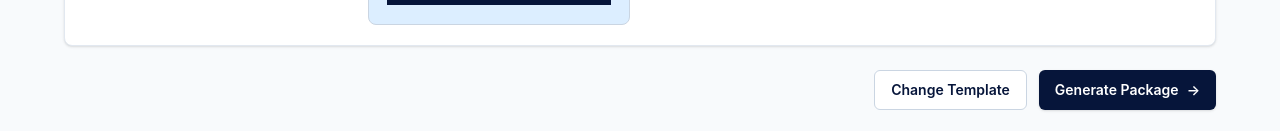
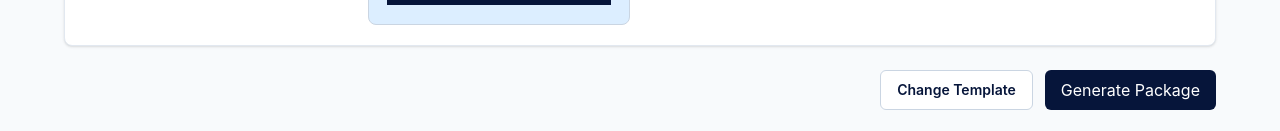
Before and after one commit to paulsjob/media_hub, a Next.js app: page /generate in a window 1280 px wide. Shown: the part 1881-2012 px from the top of the page. Built offline with nearby package versions, Linux system fonts and the light colour scheme.

Commit message:
Connect mock MoDeck render flow

```diff
--- a/src/app/package/page.tsx
+++ b/src/app/package/page.tsx
@@ -4,14 +4,15 @@ import { mediaLab } from "@/lib/media-lab-service";
 export default async function PackagePage({
   searchParams,
 }: {
-  searchParams: Promise<{ outputs?: string }>;
+  searchParams: Promise<{ outputs?: string; renders?: string }>;
 }) {
-  const { outputs = "" } = await searchParams;
+  const { outputs = "", renders = "" } = await searchParams;
   const allOutputs = mediaLab.getOutputFormats();
   const selectedIds = outputs ? outputs.split(",") : allOutputs.map((output) => output.id);
   const selectedOutputs = allOutputs.filter((output) => selectedIds.includes(output.id));
   const stills = selectedOutputs.filter((output) => output.type === "still");
   const videos = selectedOutputs.filter((output) => output.type === "video");
+  const renderResults = parseRenderResults(renders);
 
   return (
     <MvpShell>
@@ -27,7 +28,14 @@ export default async function PackagePage({
         <SectionCard title="Stills">
           <div className="space-y-3">
             {stills.length > 0 ? (
-              stills.map((output) => <DownloadRow key={output.id} output={output} />)
+              stills.map((output) => (
+                <DownloadRow
+                  key={output.id}
+                  output={output}
+                  editId={renderResults[output.id]?.editId}
+                  downloadUrl={renderResults[output.id]?.temporaryDownloadUrl}
+                />
+              ))
             ) : (
               <p className="text-sm text-slate-500">No still outputs selected.</p>
             )}
@@ -37,7 +45,14 @@ export default async function PackagePage({
         <SectionCard title="Videos">
           <div className="space-y-3">
             {videos.length > 0 ? (
-              videos.map((output) => <DownloadRow key={output.id} output={output} />)
+              videos.map((output) => (
+                <DownloadRow
+                  key={output.id}
+                  output={output}
+                  editId={renderResults[output.id]?.editId}
+                  downloadUrl={renderResults[output.id]?.temporaryDownloadUrl}
+                />
+              ))
             ) : (
               <p className="text-sm text-slate-500">No video outputs selected.</p>
             )}
@@ -52,3 +67,27 @@ export default async function PackagePage({
     </MvpShell>
   );
 }
+
+interface PackageRenderResult {
+  outputId: string;
+  editId: string;
+  temporaryDownloadUrl: string;
+}
+
+function parseRenderResults(value: string): Record<string, PackageRenderResult> {
+  if (!value) {
+    return {};
+  }
+
+  try {
+    const decoded = decodeURIComponent(value);
+    const parsed = JSON.parse(decoded) as PackageRenderResult[];
+
+    return parsed.reduce<Record<string, PackageRenderResult>>((results, result) => {
+      results[result.outputId] = result;
+      return results;
+    }, {});
+  } catch {
+    return {};
+  }
+}
--- a/src/components/package-generator.tsx
+++ b/src/components/package-generator.tsx
@@ -1,14 +1,16 @@
 "use client";
 
 import { useMemo, useState } from "react";
+import { useRouter } from "next/navigation";
 import { PreviewGrid } from "@/components/preview-grid";
 import {
   ButtonLike,
   OutputGroup,
-  PrimaryButton,
   SecondaryButton,
   SectionCard,
 } from "@/components/ui";
+import { mediaLabPayloadToModeckRenderRequest } from "@/lib/modeck/modeck-mapping";
+import { mockModeckAdapter } from "@/lib/modeck/mock-modeck-adapter";
 import type { MvpOutputFormat } from "@/lib/output-formats";
 import { getUniquePreviewRatios, type PreviewContent } from "@/lib/preview-state";
 import type { PackageField, Template } from "@/lib/types";
@@ -30,6 +32,7 @@ export function PackageGenerator({
   fields: PackageField[];
   outputs: MvpOutputFormat[];
 }) {
+  const router = useRouter();
   const stills = outputs.filter((output) => output.type === "still");
   const videos = outputs.filter((output) => output.type === "video");
   const [selectedIds, setSelectedIds] = useState<string[]>([
@@ -44,13 +47,12 @@ export function PackageGenerator({
     contextLine: getFieldValue(fields, "Context Line"),
     headshot: getFieldValue(fields, "Headshot"),
   }));
+  const [isGenerating, setIsGenerating] = useState(false);
 
   const selectedRatios = useMemo(
     () => getUniquePreviewRatios(outputs, selectedIds),
     [outputs, selectedIds],
   );
-
-  const packageHref = useMemo(() => `/package?outputs=${selectedIds.join(",")}`, [selectedIds]);
 
   function toggleOutput(id: string) {
     setSelectedIds((current) =>
@@ -64,6 +66,45 @@ export function PackageGenerator({
 
   function updateContent(key: keyof PreviewContent, value: string) {
     setContent((current) => ({ ...current, [key]: value }));
+  }
+
+  async function generatePackage() {
+    if (selectedIds.length === 0 || isGenerating) {
+      return;
+    }
+
+    setIsGenerating(true);
+
+    const renderRequests = mediaLabPayloadToModeckRenderRequest({
+      templateId: template.id,
+      packageName: `${content.speakerName || "Quote Card"} Package`,
+      fields: {
+        quote: content.quote,
+        speakerName: content.speakerName,
+        speakerTitle: content.speakerTitle,
+        contextLine: content.contextLine,
+        headshot: content.headshot,
+      },
+      selectedOutputIds: selectedIds,
+      mediaReferences: {
+        headshot: content.headshot,
+      },
+    });
+
+    const renderResults = await Promise.all(
+      renderRequests.map((request) => mockModeckAdapter.requestRender(request)),
+    );
+    const renderedOutputs = renderResults.map((result) => ({
+      outputId: result.outputId,
+      editId: result.editId,
+      temporaryDownloadUrl: result.files[0]?.temporaryDownloadUrl ?? "",
+    }));
+    const params = new URLSearchParams({
+      outputs: selectedIds.join(","),
+      renders: encodeURIComponent(JSON.stringify(renderedOutputs)),
+    });
+
+    router.push(`/package?${params.toString()}`);
   }
 
   return (
@@ -107,9 +148,13 @@ export function PackageGenerator({
 
       <div className="flex flex-col-reverse gap-3 sm:flex-row sm:items-center sm:justify-end">
         <SecondaryButton href="/">Change Template</SecondaryButton>
-        <PrimaryButton href={packageHref} disabled={selectedIds.length === 0}>
-          Generate Package
-        </PrimaryButton>
+        <ButtonLike
+          variant="primary"
+          onClick={generatePackage}
+          disabled={selectedIds.length === 0 || isGenerating}
+        >
+          {isGenerating ? "Generating package..." : "Generate Package"}
+        </ButtonLike>
       </div>
     </div>
   );
--- a/src/components/ui.tsx
+++ b/src/components/ui.tsx
@@ -500,7 +500,15 @@ export function OutputGroup({
   );
 }
 
-export function DownloadRow({ output }: { output: MvpOutputFormat }) {
+export function DownloadRow({
+  output,
+  editId,
+  downloadUrl = "/package",
+}: {
+  output: MvpOutputFormat;
+  editId?: string;
+  downloadUrl?: string;
+}) {
   return (
     <div className="flex items-center justify-between gap-4 rounded-lg border border-slate-200 bg-white p-4">
       <div>
@@ -510,8 +518,9 @@ export function DownloadRow({ output }: { output: MvpOutputFormat }) {
         <p className="text-sm text-slate-500">
           {output.aspectLabel} · Mock {output.type === "still" ? "PNG" : "MP4"}
         </p>
+        {editId ? <p className="mt-1 text-xs text-slate-400">Mock edit ID: {editId}</p> : null}
       </div>
-      <SecondaryButton href="/package" className="shrink-0">
+      <SecondaryButton href={downloadUrl} className="shrink-0">
         Download
       </SecondaryButton>
     </div>
--- a/src/lib/modeck/mock-modeck-adapter.ts
+++ b/src/lib/modeck/mock-modeck-adapter.ts
@@ -80,10 +80,13 @@ export class MockModeckAdapter implements ModeckAdapter {
   }
 
   async requestRender(payload: ModeckRenderRequest): Promise<ModeckRenderResponse> {
+    const editId = payload.editId ?? createMockEditId(payload.packageName, payload.output.id);
+
     return {
-      editId: payload.editId ?? createMockEditId(payload.packageName, payload.output.id),
+      editId,
       status: "completed",
       outputId: payload.output.id,
+      files: [createMockRenderFile(editId, payload.output)],
     };
   }
 
@@ -92,15 +95,7 @@ export class MockModeckAdapter implements ModeckAdapter {
       editId,
       status: "completed",
       progress: 100,
-      files: MVP_OUTPUT_FORMATS.slice(0, 1).map((output) => ({
-        outputId: output.id,
-        filename: `quote-card-${output.id}.${output.type === "video" ? "mp4" : "png"}`,
-        contentType: output.type === "video" ? "video/mp4" : "image/png",
-        temporaryDownloadUrl: `https://mock.modeck.local/renders/${editId}/${output.id}`,
-        width: output.width,
-        height: output.height,
-        ratio: output.aspectLabel,
-      })),
+      files: [createMockRenderFile(editId, inferOutputFromEditId(editId))],
     };
   }
 
@@ -135,6 +130,25 @@ function createMockEditId(packageName: string, suffix: string) {
   return `mock-edit-${slugify(packageName)}-${slugify(suffix)}`;
 }
 
+function createMockRenderFile(editId: string, output: (typeof MVP_OUTPUT_FORMATS)[number]) {
+  return {
+    outputId: output.id,
+    filename: `quote-card-${output.id}.${output.type === "video" ? "mp4" : "png"}`,
+    contentType: output.type === "video" ? "video/mp4" : "image/png",
+    temporaryDownloadUrl: `https://mock.modeck.local/renders/${editId}/${output.id}`,
+    width: output.width,
+    height: output.height,
+    ratio: output.aspectLabel,
+  };
+}
+
+function inferOutputFromEditId(editId: string) {
+  return (
+    MVP_OUTPUT_FORMATS.find((output) => editId.endsWith(slugify(output.id))) ??
+    MVP_OUTPUT_FORMATS[0]
+  );
+}
+
 function slugify(value: string) {
   return value
     .toLowerCase()
--- a/src/lib/modeck/types.ts
+++ b/src/lib/modeck/types.ts
@@ -83,6 +83,7 @@ export interface ModeckRenderResponse {
   editId: string;
   status: ModeckRenderStatus;
   outputId: string;
+  files: ModeckRenderFile[];
 }
 
 export interface ModeckRenderFile {
```
